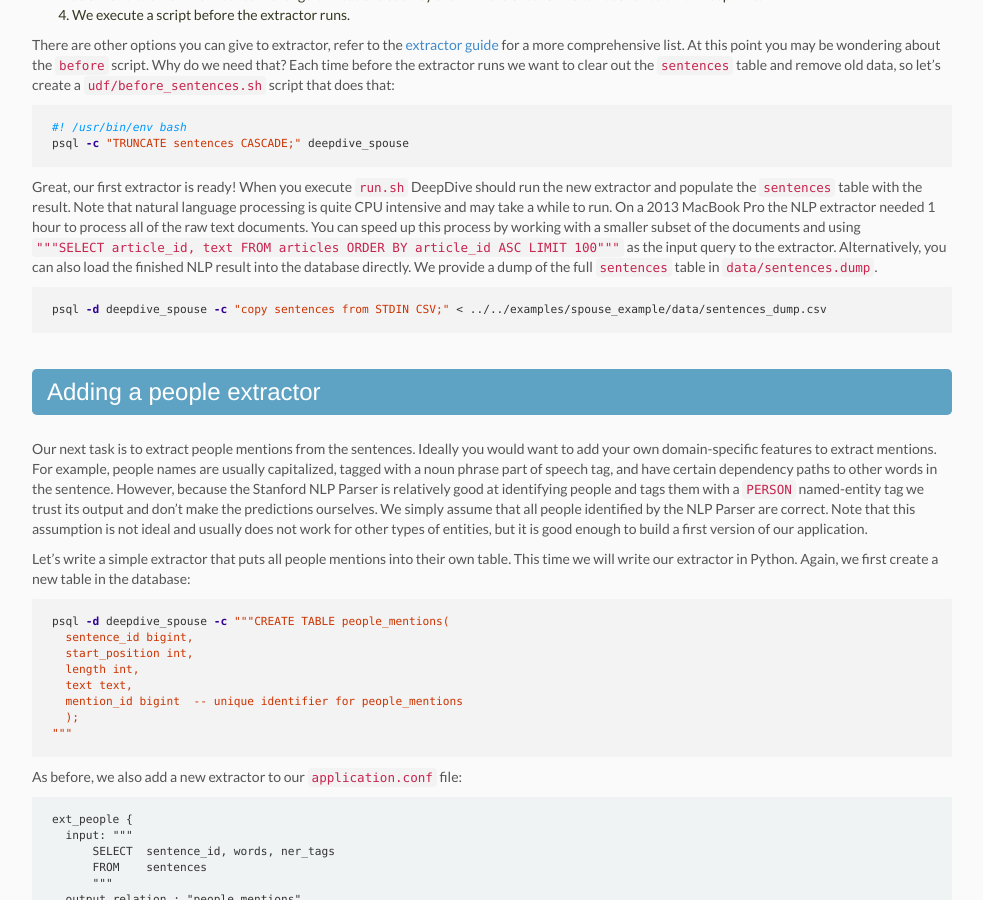
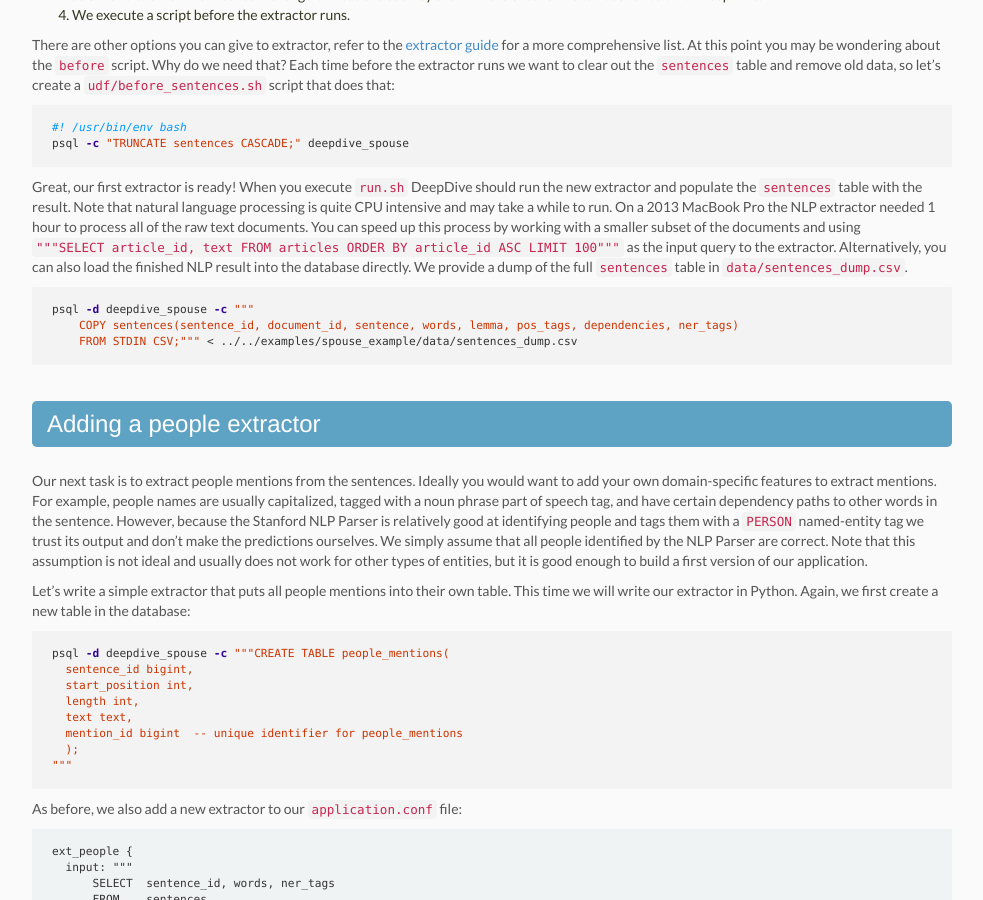
Before and after one commit to senaraiandi/deepdive, a Jekyll site: the page built from doc/walkthrough.md, in a window 1280 px wide and 900 px high, scrolled down 3433 px. Shown: the whole window, without its empty margins (148-1131 px from the left). Built offline with Jekyll 4.4.1, drawn with Linux system fonts in a browser that asks for light colours; nearby versions of some CDN libraries.

Commit message:
Fixed bugs in walkthrough

```diff
--- a/_config.yml
+++ b/_config.yml
@@ -1,4 +1,4 @@
 source:      .
 safe:        true
 baseurl: http://deepdive.stanford.edu
-# markdown: kramdown
+markdown: kramdown
--- a/doc/walkthrough.md
+++ b/doc/walkthrough.md
@@ -46,7 +46,7 @@
 createdb deepdive_spouse
 {% endhighlight %}
 
-<div id="#newapp" href="#"> </div>
+<div id="newapp" href="#"> </div>
 
 ### Creating a new DeepDive application
 
@@ -174,10 +174,12 @@
 psql -c "TRUNCATE sentences CASCADE;" deepdive_spouse
 {% endhighlight %}
 
-Great, our first extractor is ready! When you execute `run.sh` DeepDive should run the new extractor and populate the `sentences` table with the result. Note that natural language processing is quite CPU intensive and may take a while to run. On a 2013 MacBook Pro the NLP extractor needed 1 hour to process all of the raw text documents. You can speed up this process by working with a smaller subset of the documents and using `"""SELECT article_id, text FROM articles ORDER BY article_id ASC LIMIT 100"""` as the input query to the extractor. Alternatively, you can also load the finished NLP result into the database directly. We provide a dump of the full `sentences` table in `data/sentences.dump`.
+Great, our first extractor is ready! When you execute `run.sh` DeepDive should run the new extractor and populate the `sentences` table with the result. Note that natural language processing is quite CPU intensive and may take a while to run. On a 2013 MacBook Pro the NLP extractor needed 1 hour to process all of the raw text documents. You can speed up this process by working with a smaller subset of the documents and using `"""SELECT article_id, text FROM articles ORDER BY article_id ASC LIMIT 100"""` as the input query to the extractor. Alternatively, you can also load the finished NLP result into the database directly. We provide a dump of the full `sentences` table in `data/sentences_dump.csv`.
 
 {% highlight bash %}
-psql -d deepdive_spouse -c "copy sentences from STDIN CSV;" < ../../examples/spouse_example/data/sentences_dump.csv
+psql -d deepdive_spouse -c """
+    COPY sentences(sentence_id, document_id, sentence, words, lemma, pos_tags, dependencies, ner_tags)
+    FROM STDIN CSV;""" < ../../examples/spouse_example/data/sentences_dump.csv
 {% endhighlight %}
 
 
```
Also changed, not shown: doc/developer.md (+1 -1 lines).
